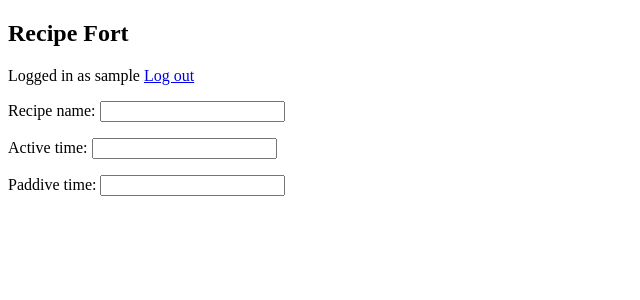
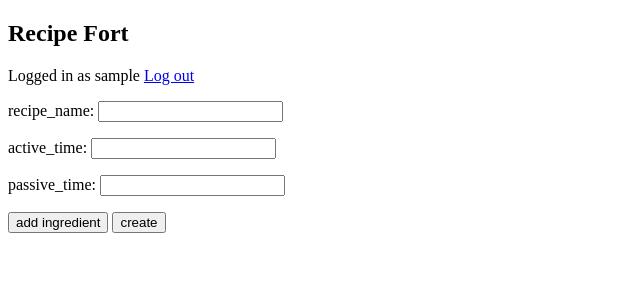
Before and after one commit to Desipeli/recipe-fort, a Flask app: page /write_recipe in a window 1280 px wide. Shown: the top 300 px of the page, without its empty margins (0-640 px from the left). Run offline with Flask 2, Linux system fonts and the light colour scheme; the visitor is signed in with stand-in values (Sample User, id 1).

Commit message:
User can add ingredient fields dynamically

```diff
--- a/routes.py
+++ b/routes.py
@@ -149,3 +149,29 @@ def profile(uname):
 @app.route("/write_recipe")
 def write_recipe():
     return render_template("write_recipe.html")
+
+@app.route("/create_recipe", methods=["POST"])
+def create_recipe():
+    recipe_name=request.form['recipe_name']
+    active_time=request.form['active_time']
+    passive_time=request.form['passive_time']
+    lista = request.form.getlist('ingredient')
+    print(recipe_name, active_time, passive_time)
+    print(lista)
+    return render_template("write_recipe.html")
+
+@app.route("/add_ingredient", methods=["POST"])
+def add_ingredient():
+    print("ruute")
+    ingredients = request.form.getlist('ingredient')
+    amounts = request.form.getlist('amount')
+    units = request.form.getlist('unit')
+    print(ingredients, amounts, units)
+    if ingredients == None:
+        ingredients = []
+        units = []
+        amounts = []
+    ingredients.append(" ")
+    amounts.append(0)
+    units.append(" ")
+    return render_template("write_recipe.html", ingredient_list=ingredients, amount_list=amounts, unit_list=units)
--- a/templates/write_recipe.html
+++ b/templates/write_recipe.html
@@ -8,11 +8,37 @@
         {% if session.username %}
         <p>Logged in as {{ session.username }} <a href="/logout">Log out</a></p>
         <form action="/create_recipe" method="POST">
-            <p>Recipe name: <input type="text" name="recipe_name" value="{{ request.form['recipe_name'] }}"></p>
-            <p>Active time: <input type="number" min="0" step="1" name="active_time" value="{{ request.form['active_time'] }}"></p>
-            <p>Paddive time: <input type="number" min="0" step="1" name="passive_time" value="{{ request.form['passive_time'] }}"></p>
+            <p>recipe_name: <input type="text" name="recipe_name" value="{{ request.form['recipe_name'] }}"></p>
+            <p>active_time:  <input type="number" name="active_time" value="{{ request.form['active_time'] }}"></p>
+            <p>passive_time: <input type="number" name="passive_time" value="{{ request.form['passive_time'] }}"></p>
+            <ul>
+                <!--
+                {% for element in ingredient_list %}
+                <li>
+                    <input name="ingredient" type="text" value={{element}}>
+                    <input name="ingredient" type="number" size="5" value={{element}}>
+                    <input name="ingredient" type="text" value={{element}}>
+                </li>
+                {% endfor %}
+            -->
+            {% for i in range(ingredient_list|length) %}
+            <li>
+                <input name="ingredient" type="text" value={{ingredient_list[i]}}>
+                <input name="amount" type="number" size="5" value={{amount_list[i]}}>
+                <input name="unit" type="text" value={{unit_list[i]}}>
+            </li>
+            {% endfor %}
+            </ul>
 
+            <button type="submit" formaction="/add_ingredient">add ingredient</button>
+            <input type="submit" value="create">
         </form>
+        <!--
+        <form action="/add_ingredient" method="POST">
+            <button type="submit">klkk</button>
+        </form>
+        -->
+
         {% else %}
         <p>You must be logged in to post a new recipe</p>
         <form action="/login" method="POST">
@@ -22,7 +48,17 @@
         </form>
         {% endif %}
         <script>
-            alert("viesti")
+
+            /*
+            function addInput() {
+                const f1=document.getElementById("listat");
+                var element=document.createElement("INPUT")
+                //var element=document.getElementById("123").cloneNode(true);
+                element.setAttribute("type", "text")
+                f1.appendChild("<li>")
+                f1.appendChild(element);
+            }
+            */
         </script>
     </body>
 </html>
```
